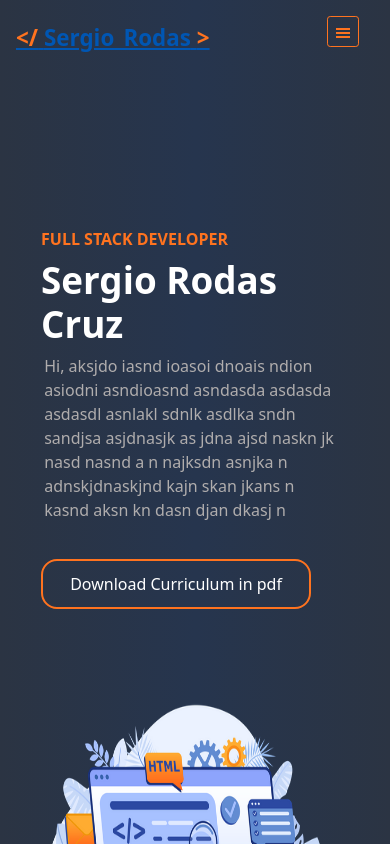
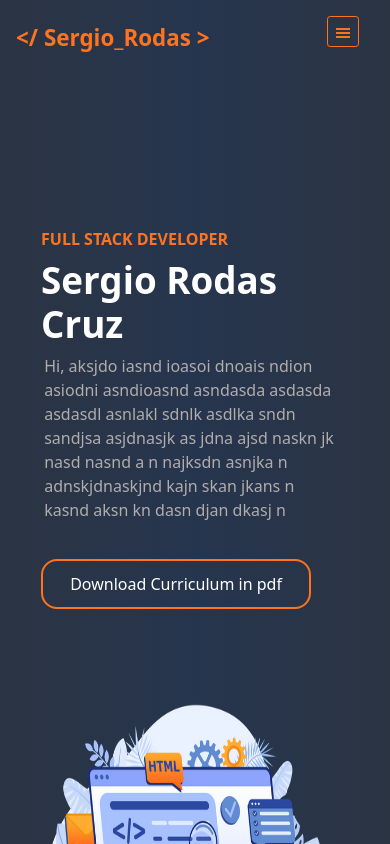
Before and after one commit to sergioski9/portfolio-sergio, a React (Create React App) app: page / in a window 390 px wide. In both pictures the pointer is over the link 125 px from the left and 37 px from the top of the page. Shown: the top 844 px of the page. Built offline with nearby package versions, Linux system fonts and the light colour scheme.

Commit message:
modify navbar mobile

```diff
--- a/src/components/Navbar/Navbar.css
+++ b/src/components/Navbar/Navbar.css
@@ -60,10 +60,19 @@
 }
 
 .navbar-logo-mobile {
+  transition: 0.4s;
+  text-decoration: none;
+  color: white;
   font-size: 1.4rem;
   font-weight: 600;
   margin: 0;
   margin-top: 0.3rem;
+}
+
+.navbar-logo-mobile:hover {
+  transition: 0.4s;
+  text-decoration: none;
+  color: #FF731F;
 }
 
 .navbar-color-symbol {
```
